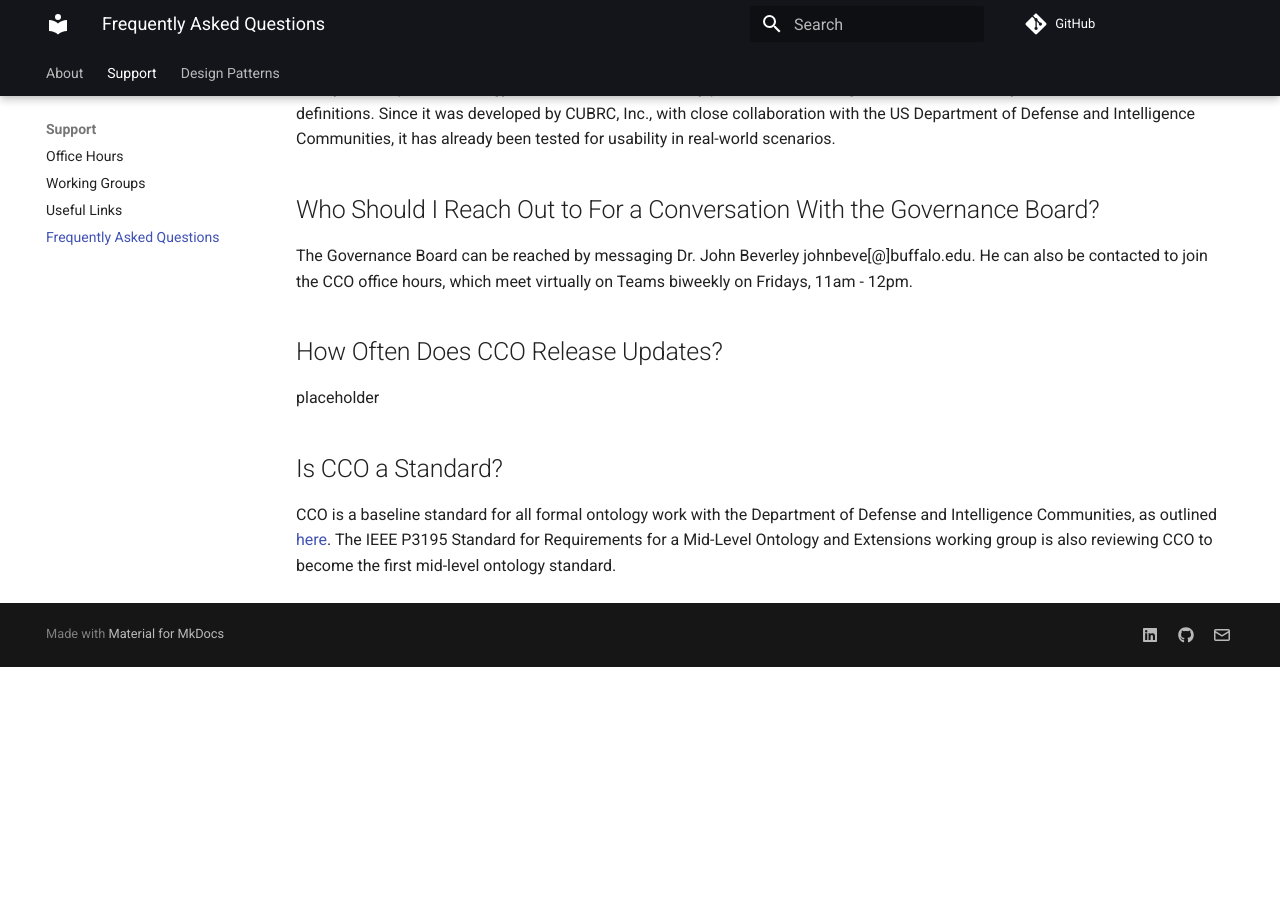
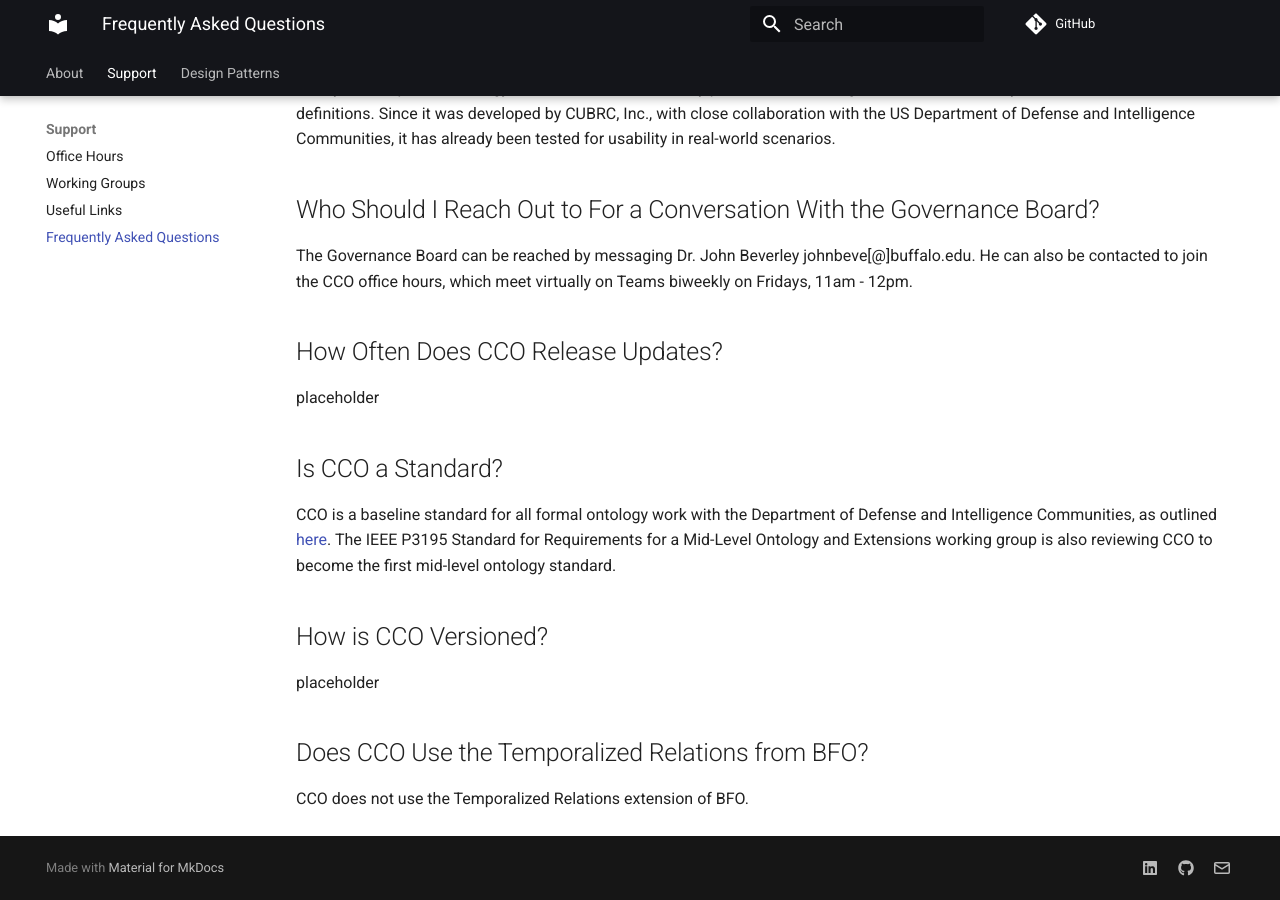
Before and after one commit to CommonCoreOntology/cco-webpage, an MkDocs documentation site: the page built from docs/faq.md, in a window 1280 px wide and 900 px high, scrolled down 1242 px. Built offline with MkDocs 1.6.1 and Material for MkDocs 9.7.7, drawn with Linux system fonts in a browser that asks for light colours; comment, search, counter and statistics services are not loaded; before the commit the page ends 1909 px from its top, so only the background shows below that.

Commit message:
Update faq.md
temp relations

```diff
--- a/docs/faq.md
+++ b/docs/faq.md
@@ -28,5 +28,9 @@
     <p>placeholder</p>
   <h2>Is CCO a Standard?</h2>
     <p>CCO is a baseline standard for all formal ontology work with the Department of Defense and Intelligence Communities, as outlined <a href="https://dailynous.com/wp-content/uploads/2024/03/memo-dod-applied-ontology.pdf" target="_blank">here</a>. The IEEE P3195 Standard for Requirements for a Mid-Level Ontology and Extensions working group is also reviewing CCO to become the first mid-level ontology standard.</p>
+  <h2>How is CCO Versioned?</h2>
+    <p>placeholder</p>
+  <h2>Does CCO Use the Temporalized Relations from BFO?</h2>
+    <p>CCO does not use the Temporalized Relations extension of BFO.</p>
 </body>
 </html>
```
